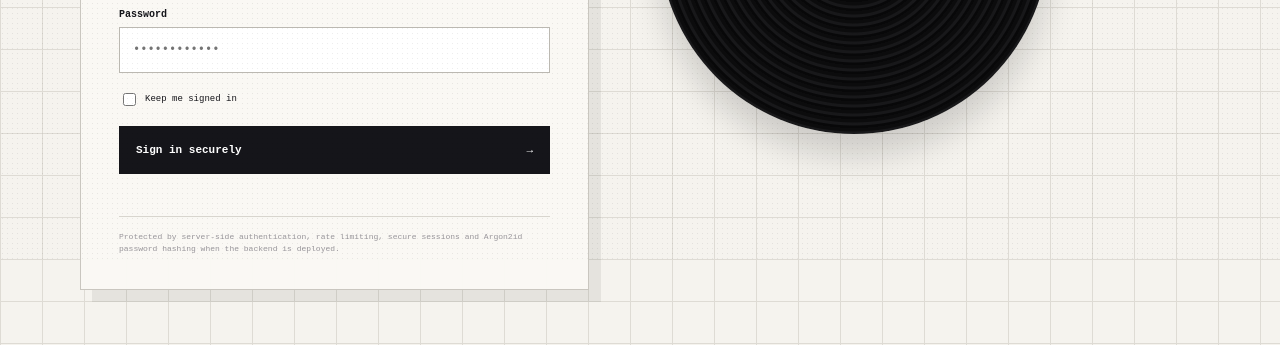
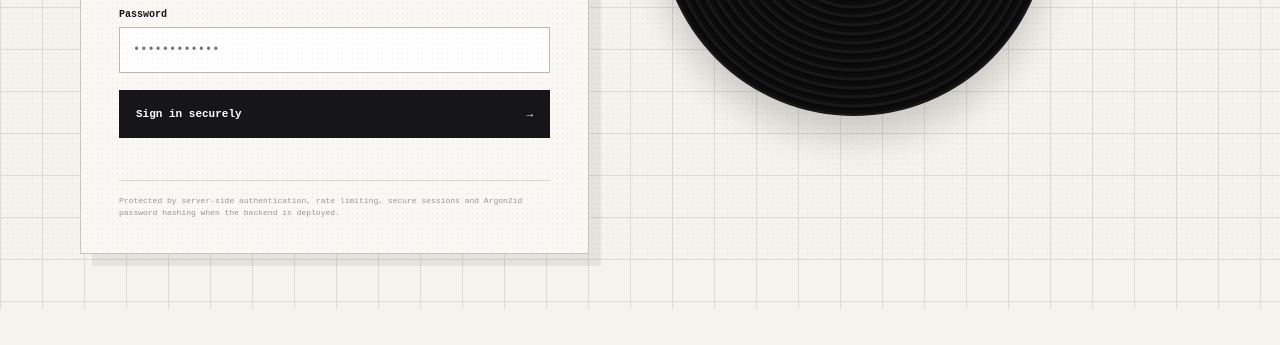
Before and after one commit to Yukidev-404/MELO-Website, a plain HTML site: page admin-login.html in a window 1280 px wide. Shown: the part 539-884 px from the top of the page. After the commit the page ends 848 px from the top, so only its background shows below. Drawn offline with Linux system fonts and the light colour scheme; a web font is replaced by a local one.

Commit message:
Harden admin login session UX

```diff
--- a/admin-login.html
+++ b/admin-login.html
@@ -26,7 +26,6 @@
       <label>Password
         <input id="adminPassword" name="password" type="password" autocomplete="current-password" placeholder="••••••••••••" required>
       </label>
-      <label class="check"><input id="rememberAdmin" type="checkbox"> Keep me signed in</label>
       <button class="submit" type="submit">Sign in securely <span>→</span></button>
     </form>
 
```
